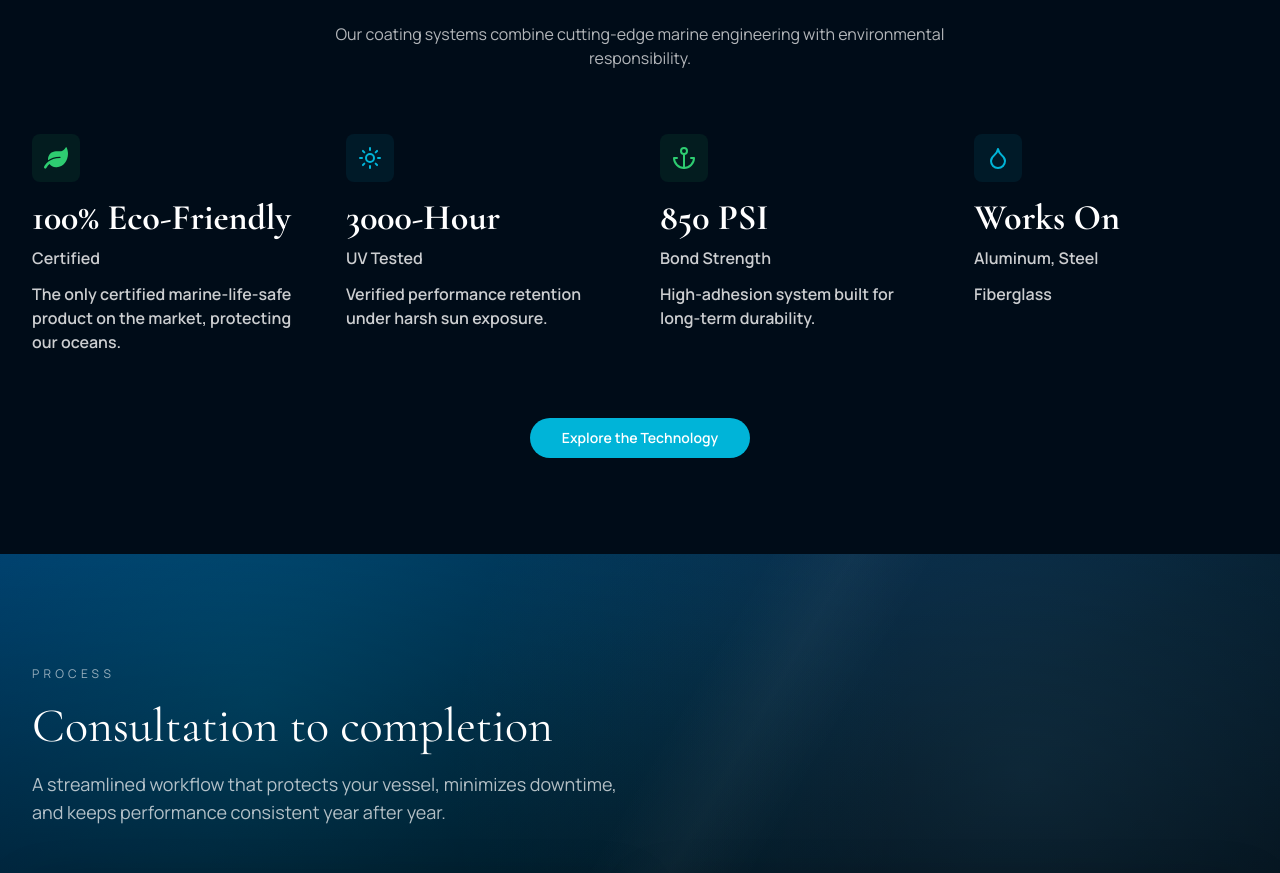
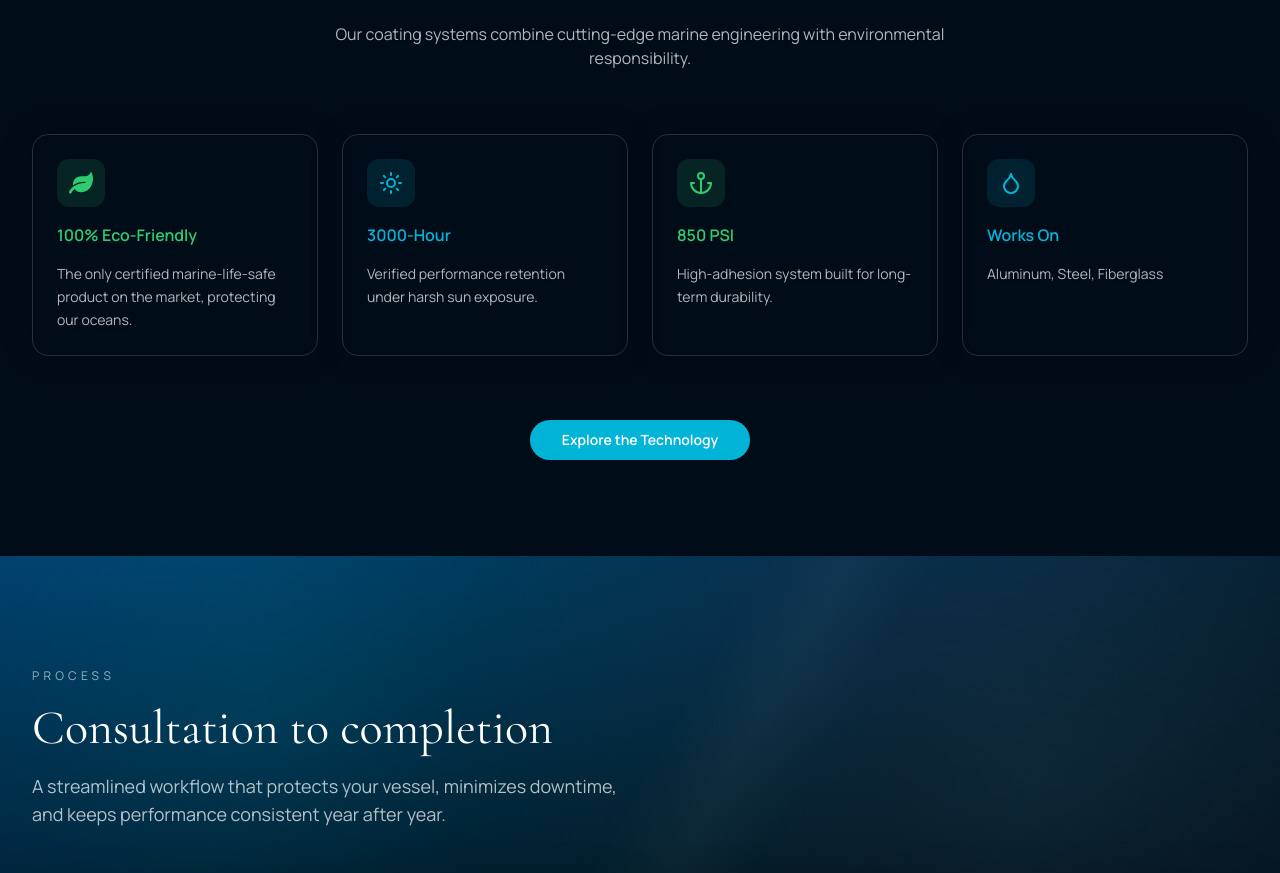
Before and after one commit to naiem9009/oceanarmourusa, a Next.js app: page / in a window 1280 px wide. Shown: the part 1501-2374 px from the top of the page. Built offline with nearby package versions, Linux system fonts and the light colour scheme.

Commit message:
update stats

```diff
--- a/components/stats.tsx
+++ b/components/stats.tsx
@@ -30,7 +30,7 @@ const stats = [
     icon: Droplet,
     value: 'Works On',
     label: 'Aluminum, Steel',
-    detail: 'Fiberglass',
+    detail: 'Aluminum, Steel, Fiberglass',
     color: '#00B4D8',
     highlight: true,
   }
@@ -61,20 +61,20 @@ export function Stats() {
           </p>
         </div>
 
-        {/* Stats Grid - 6 Boxes */}
-        <div className="grid grid-cols-1 md:grid-cols-2 lg:grid-cols-4 gap-8 lg:gap-10">
+        {/* Stats Grid - Boxed Cards */}
+        <div className="grid grid-cols-1 md:grid-cols-2 lg:grid-cols-4 gap-6">
           {stats.map((stat) => {
             const Icon = stat.icon
             return (
               <div
                 key={stat.label}
-                className="flex flex-col gap-4 pb-8 border-b border-white/10 md:border-b-0 md:pb-0 last:border-b-0"
+                className="rounded-2xl border border-white/15 bg-white/8 p-6 backdrop-blur-sm shadow-[0_0_30px_rgba(0,0,0,0.25)] hover:bg-white/12 transition-colors duration-300"
               >
                 {/* Icon */}
                 <div
-                  className="w-12 h-12 rounded-lg flex items-center justify-center flex-shrink-0"
+                  className="w-12 h-12 rounded-xl flex items-center justify-center flex-shrink-0 mb-4"
                   style={{
-                    backgroundColor: `${stat.color}15`,
+                    backgroundColor: `${stat.color}20`,
                   }}
                 >
                   {stat.customIcon ? (
@@ -95,18 +95,13 @@ export function Stats() {
                 {/* Content */}
                 <div className="flex flex-col gap-2">
                   {/* Value - Large & Bold */}
-                  <div className="text-2xl sm:text-3xl lg:text-4xl font-display font-bold text-white leading-tight">
+                  <div className="text-base font-semibold text-white" style={{ color: stat.color }}>
                     {stat.value}
-                  </div>
-
-                  {/* Label */}
-                  <div className="text-sm sm:text-base font-semibold text-white/80">
-                    {stat.label}
                   </div>
 
                   {/* Detail */}
                   {stat.detail && (
-                    <p className="text-sm sm:text-base font-semibold text-white/80 leading-relaxed mt-1">
+                    <p className="text-sm text-white/70 leading-relaxed mt-2">
                       {stat.detail}
                     </p>
                   )}
```
